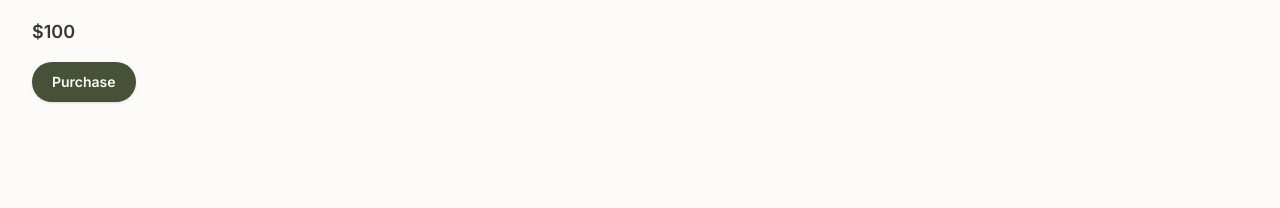
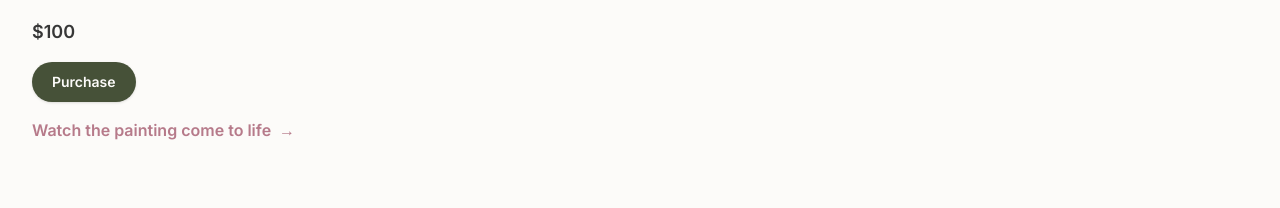
Before and after one commit to natsalinas/nats_artpage, a Next.js app: page /gallery in a window 1280 px wide. Shown: the part 1047-1255 px from the top of the page. Built offline with nearby package versions, Linux system fonts and the light colour scheme.

Commit message:
Link Strawberry Fields process reel

```diff
--- a/app/gallery/page.tsx
+++ b/app/gallery/page.tsx
@@ -10,6 +10,8 @@ const rosaOriginals = [
     dimensions: "11 × 14 in",
     year: "2026",
     price: "$100",
+    processLink: "https://www.instagram.com/reel/DdzXFY8qASv/?stkn=djhodHBrNnQ0bXg0",
+    processLinkLabel: "Watch the painting come to life",
   },
 ];
 
@@ -90,6 +92,8 @@ type GalleryArtwork = {
   dimensions?: string;
   year?: string;
   price?: string;
+  processLink?: string;
+  processLinkLabel?: string;
 };
 
 function ArtworkGrid({ artworks }: { artworks: GalleryArtwork[] }) {
@@ -105,6 +109,8 @@ function ArtworkGrid({ artworks }: { artworks: GalleryArtwork[] }) {
           dimensions={artwork.dimensions}
           year={artwork.year}
           price={artwork.price}
+          processLink={artwork.processLink}
+          processLinkLabel={artwork.processLinkLabel}
         />
       ))}
     </div>
```
